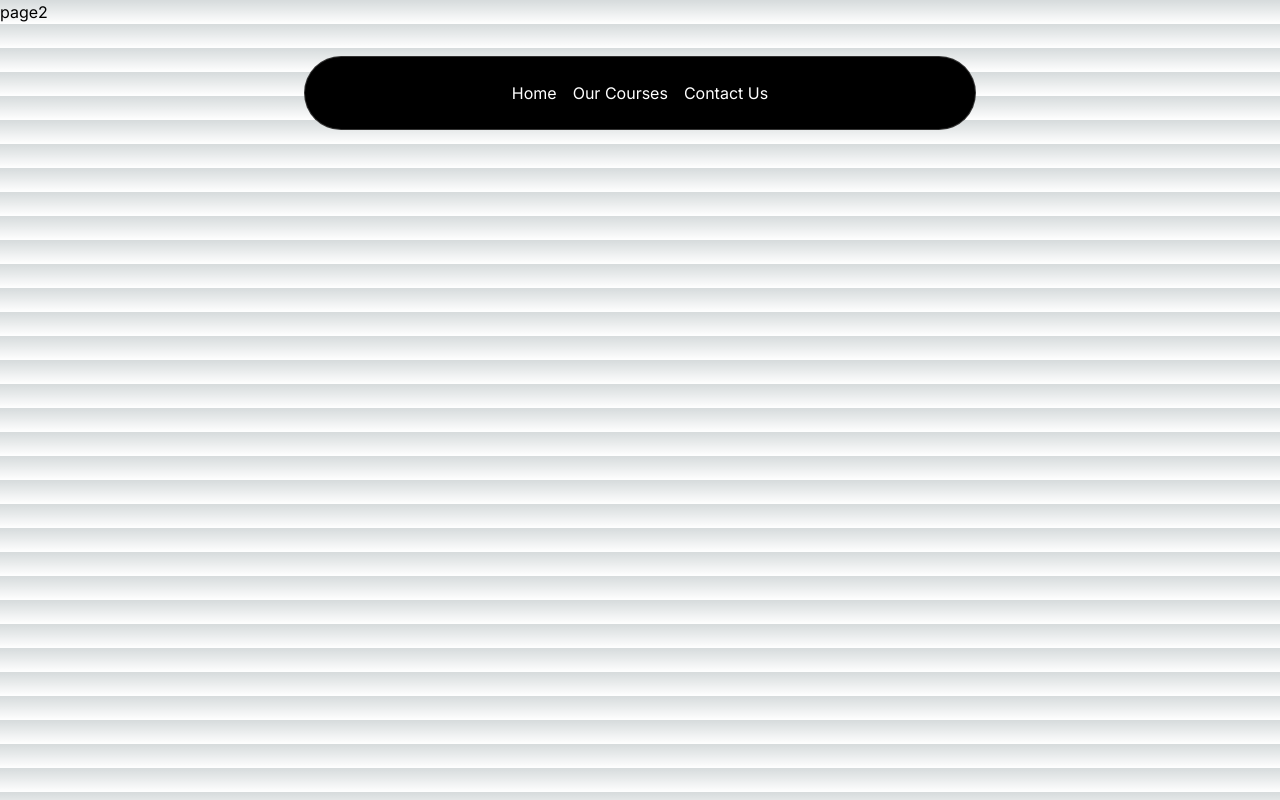
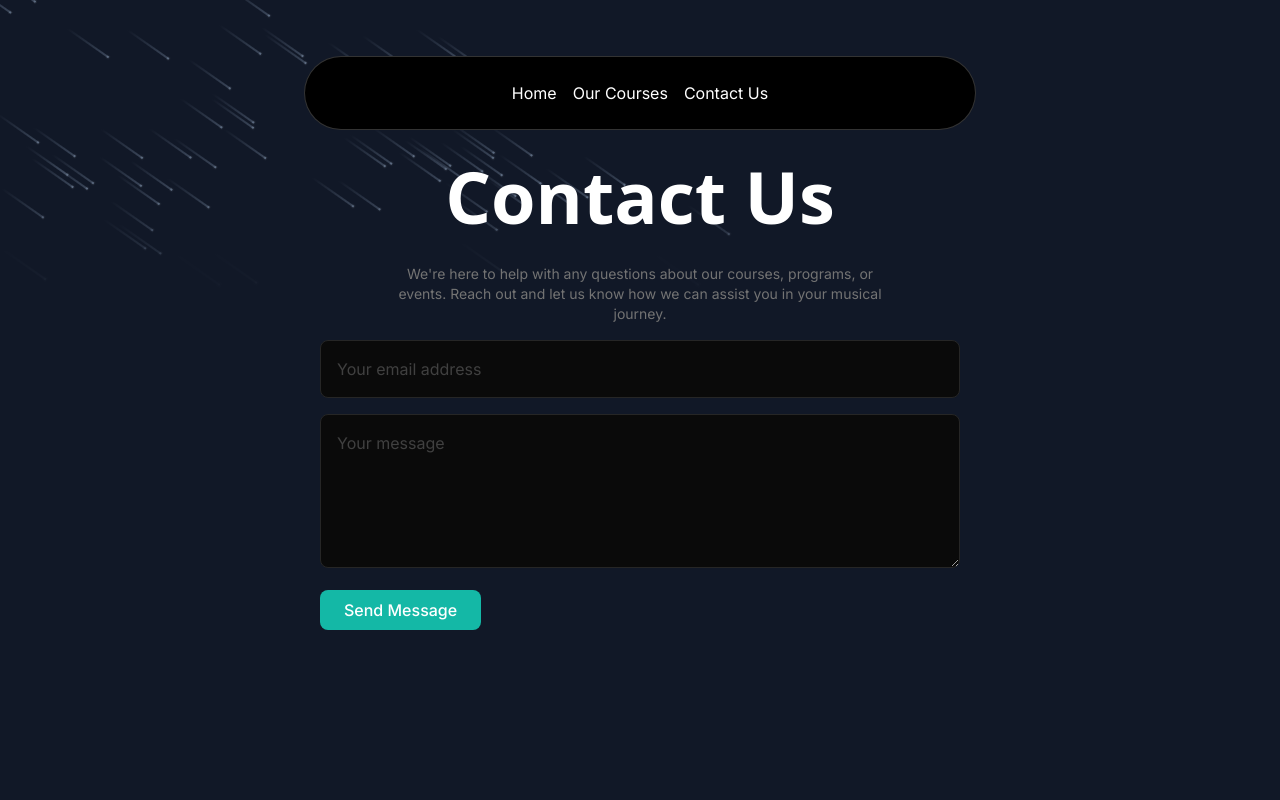
Before and after one commit to shreyashchandra/musicAi, a Next.js app: page /contact in a window 1280 px wide. Built offline with nearby package versions, Linux system fonts and the light colour scheme.

Commit message:
chore: Update contact page with form and styling improvements

```diff
--- a/src/app/contact/page.tsx
+++ b/src/app/contact/page.tsx
@@ -1,10 +1,62 @@
+/* eslint-disable react-hooks/rules-of-hooks */
 "use client";
 
+import React, { FormEvent, useState } from "react";
+import { Meteors } from "@/components/ui/meteors";
+
 function page() {
+  const [email, setEmail] = useState("");
+  const [message, setMessage] = useState("");
+
+  const handleSubmit = (event: FormEvent<HTMLFormElement>) => {
+    event.preventDefault();
+    console.log("Submitted:", { email, message });
+  };
+
   return (
-    <>
-      <div>page2</div>
-    </>
+    <div className="min-h-screen bg-gray-100 dark:bg-gray-900 py-12 pt-36 relative">
+      <Meteors number={40} /> {/* Ensure the container is relative */}
+      {/* BackgroundBeams with adjusted z-index */}
+      <div className="absolute top-0 left-0 w-full h-full z-0" />
+      {/* Content with higher z-index */}
+      <div className="max-w-2xl mx-auto p-4 relative z-10">
+        {" "}
+        {/* Add relative and z-10 to bring content to the front */}
+        <h1 className="text-lg md:text-7xl text-center font-sans font-bold mb-8 text-white">
+          Contact Us
+        </h1>
+        <p className="text-neutral-500 max-w-lg mx-auto my-2 text-sm text-center">
+          We&apos;re here to help with any questions about our courses,
+          programs, or events. Reach out and let us know how we can assist you
+          in your musical journey.
+        </p>
+        <form onSubmit={handleSubmit} className="space-y-4 mt-4">
+          <input
+            type="email"
+            value={email}
+            onChange={(e) => setEmail(e.target.value)}
+            placeholder="Your email address"
+            className="rounded-lg border border-neutral-800 focus:ring-2 focus:ring-teal-500 w-full p-4 bg-neutral-950 placeholder:text-neutral-700"
+            required
+          />
+          <textarea
+            value={message}
+            onChange={(e) => setMessage(e.target.value)}
+            placeholder="Your message"
+            className="rounded-lg border border-neutral-800 focus:ring-2 focus:ring-teal-500 w-full p-4 bg-neutral-950 placeholder:text-neutral-700"
+            rows={5}
+            required
+          ></textarea>
+          <button
+            type="submit"
+            className="px-6 py-2 rounded-lg bg-teal-500 text-white font-medium hover:bg-teal-600 focus:outline-none focus:ring-2 focus:ring-teal-500 focus:ring-offset-2"
+          >
+            Send Message
+          </button>
+        </form>
+      </div>
+      <Meteors number={40} />
+    </div>
   );
 }
 
--- /dev/null
+++ b/src/components/ui/meteors.tsx
@@ -0,0 +1,32 @@
+import { cn } from "@/lib/utils";
+import React from "react";
+
+export const Meteors = ({
+  number,
+  className,
+}: {
+  number?: number;
+  className?: string;
+}) => {
+  const meteors = new Array(number || 20).fill(true);
+  return (
+    <>
+      {meteors.map((el, idx) => (
+        <span
+          key={"meteor" + idx}
+          className={cn(
+            "animate-meteor-effect absolute top-1/2 left-1/2 h-0.5 w-0.5 rounded-[9999px] bg-slate-500 shadow-[0_0_0_1px_#ffffff10] rotate-[215deg]",
+            "before:content-[''] before:absolute before:top-1/2 before:transform before:-translate-y-[50%] before:w-[50px] before:h-[1px] before:bg-gradient-to-r before:from-[#64748b] before:to-transparent",
+            className
+          )}
+          style={{
+            top: 0,
+            left: Math.floor(Math.random() * (400 - -400) + -400) + "px",
+            animationDelay: Math.random() * (0.8 - 0.2) + 0.2 + "s",
+            animationDuration: Math.floor(Math.random() * (10 - 2) + 2) + "s",
+          }}
+        ></span>
+      ))}
+    </>
+  );
+};
--- a/tailwind.config.ts
+++ b/tailwind.config.ts
@@ -22,6 +22,7 @@ const config: Config = {
           "conic-gradient(from 180deg at 50% 50%, var(--tw-gradient-stops))",
       },
       animation: {
+        "meteor-effect": "meteor 5s linear infinite",
         spotlight: "spotlight 2s ease .75s 1 forwards",
         scroll:
           "scroll var(--animation-duration, 40s) var(--animation-direction, forwards) linear infinite",
@@ -40,6 +41,14 @@ const config: Config = {
         scroll: {
           to: {
             transform: "translate(calc(-50% - 0.5rem))",
+          },
+        },
+        meteor: {
+          "0%": { transform: "rotate(215deg) translateX(0)", opacity: "1" },
+          "70%": { opacity: "1" },
+          "100%": {
+            transform: "rotate(215deg) translateX(-500px)",
+            opacity: "0",
           },
         },
       },
```
